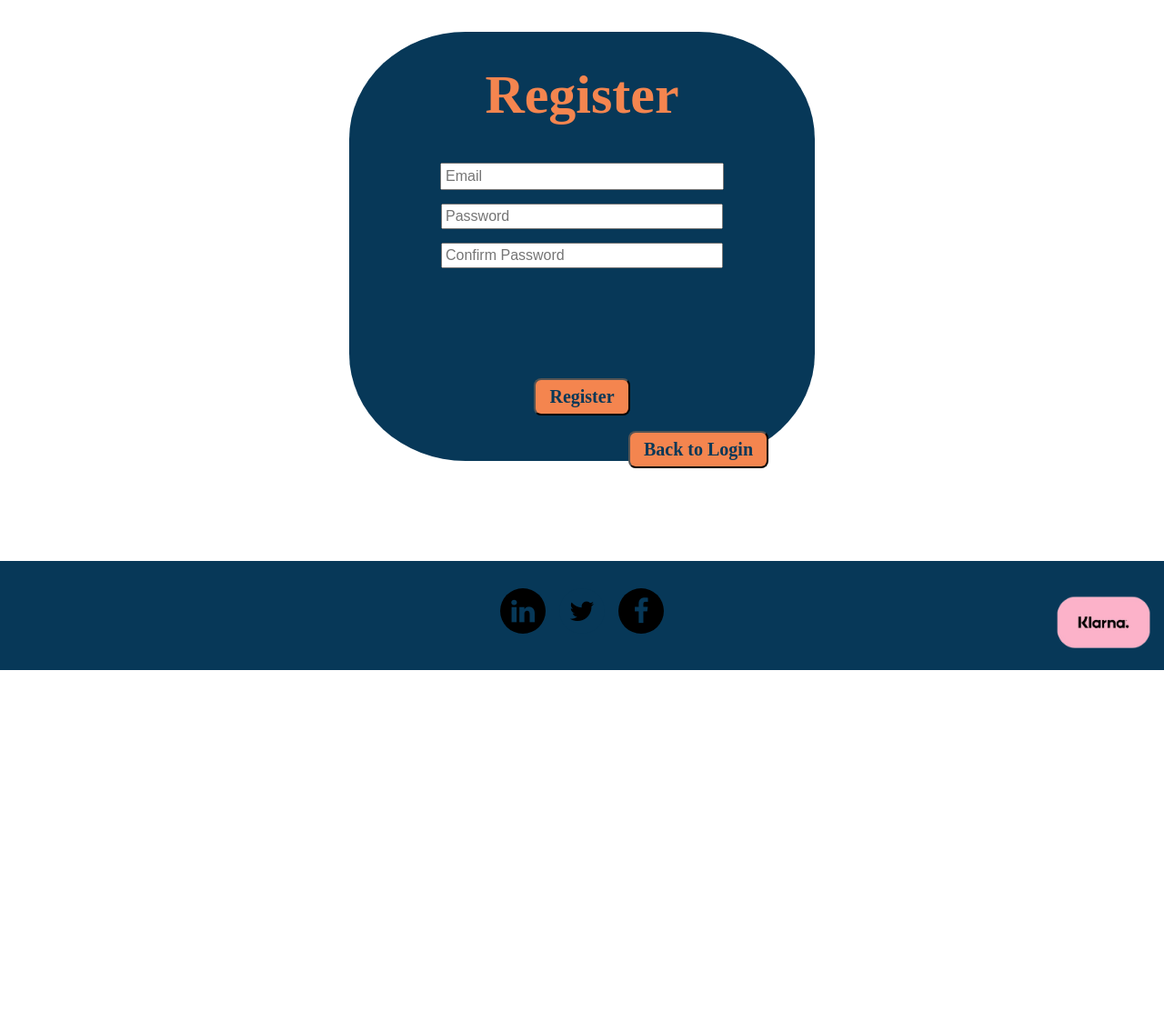
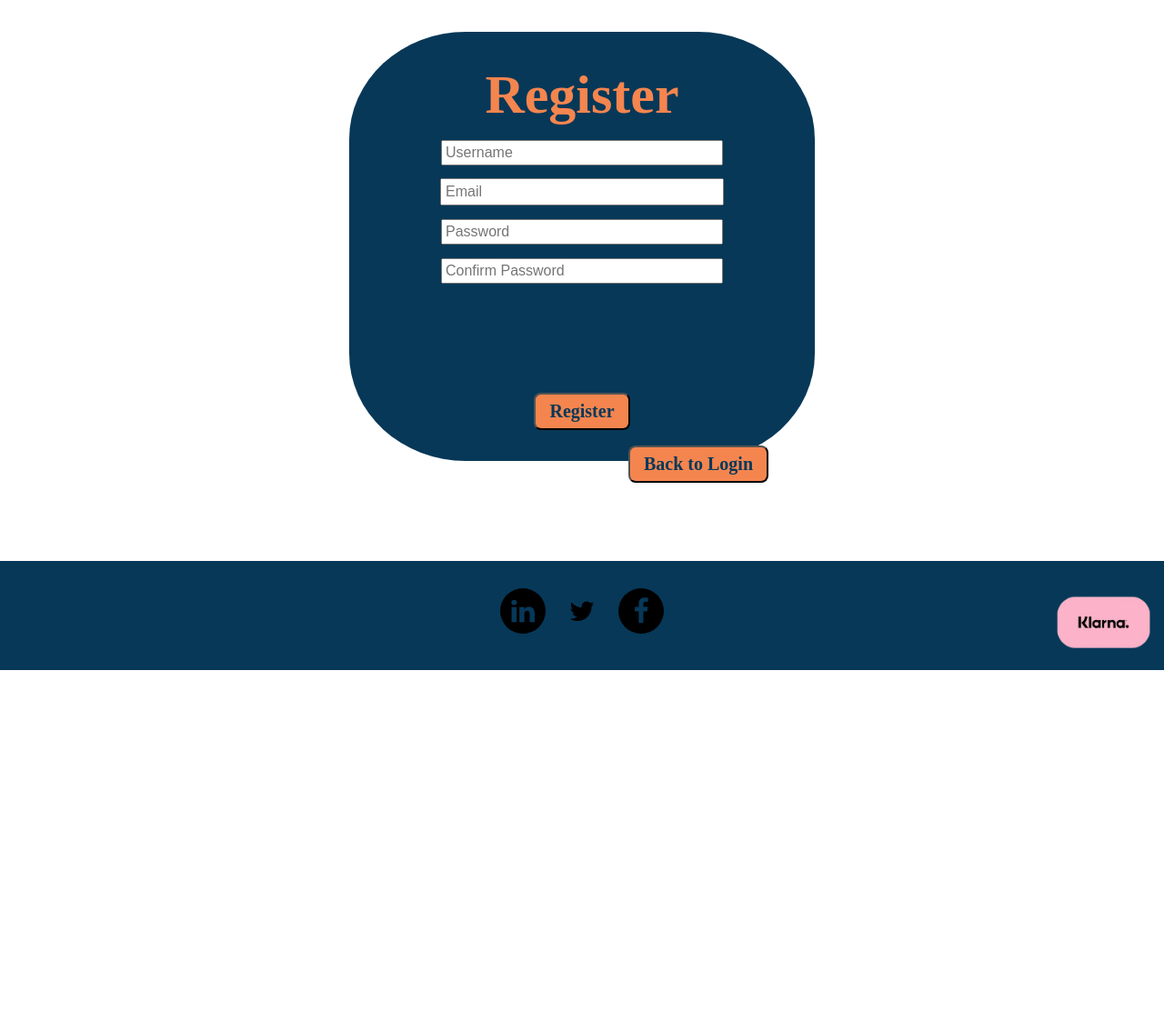
Before and after one commit to soyarna/CostCruiser, a Flask app: page /register in a window 1280 px wide. Shown: the part 63-1175 px from the top of the page at 91% size. Before the commit the page ends 800 px from the top, so only its background shows below. Run offline with Flask 3, Linux system fonts and the light colour scheme.

Commit message:
Add username, html,css,python

```diff
--- a/main.py
+++ b/main.py
@@ -121,6 +121,7 @@ def login():
 @app.route('/register', methods=['GET', 'POST'])
 def register():
     if request.method == 'POST':
+        username = request.form.get('username')
         email = request.form.get('email')
         password = request.form.get('password')
         confirm_password = request.form.get('confirm_password')
@@ -139,9 +140,9 @@ def register():
                         return render_template("register.html", error="Email already exists."), 409
 
                     session.execute(text("""
-                        INSERT INTO [User] (email, password)
-                        VALUES (:email, :password)
-                    """), {"email": email, "password": password})
+                        INSERT INTO [User] (username, email, password)
+                        VALUES (:username, :email, :password)
+                    """), {"username": username, "email": email, "password": password})
                     session.commit()
                     return redirect(url_for('login'))
 
--- a/static/styles.css
+++ b/static/styles.css
@@ -338,10 +338,22 @@ body{
     z-index: -1;
   }
 
+  .username_bar{
+    display: flex;
+    justify-content: center;
+    padding-top: 12%;
+  }
+
+  .username_bar input {
+    width: 300px;
+    padding: 3px;
+    font-size: 16px;
+}
+
   .email_bar{
     display: flex;
     justify-content: center;
-    padding-top: 14%;
+    padding-top: 14px;
   }
 
   .email_bar input {
@@ -398,6 +410,30 @@ body{
     margin-bottom:42%;
 }
 
+.email_bar_login{
+    display: flex;
+    justify-content: center;
+    padding-top: 14%;
+  }
+
+  .email_bar_login input {
+    width: 300px;
+    padding: 4px;
+    font-size: 16px;
+}
+
+.password_bar_login{
+    display: flex;
+    justify-content: center;
+    padding-top: 15px;
+  }
+
+.password_bar_login input {
+    width: 300px;
+    padding: 3px;
+    font-size: 16px;
+}
+
 .register_button{
     margin: 20px auto 0 auto;
     display: block;
--- a/templates/login.html
+++ b/templates/login.html
@@ -29,12 +29,12 @@
     {% endif %}
 {% endwith %}
 </div>
-    <div class="email_bar">
+    <div class="email_bar_login">
         <input type="email" name="email" placeholder="Enter your email" required>
     </div>
 
 
-    <div class="password_bar">
+    <div class="password_bar_login">
         <input type="password" name="password" placeholder="Enter your password" required>
     </div>
 
--- a/templates/register.html
+++ b/templates/register.html
@@ -24,6 +24,9 @@
             {{ error }}
         </div>
     {% endif %}
+    <div class="username_bar">
+        <input type="username" name="username" placeholder="Username" required>
+    </div>
     <div class="email_bar">
         <input type="email" name="email" placeholder="Email" required>
     </div>
```
